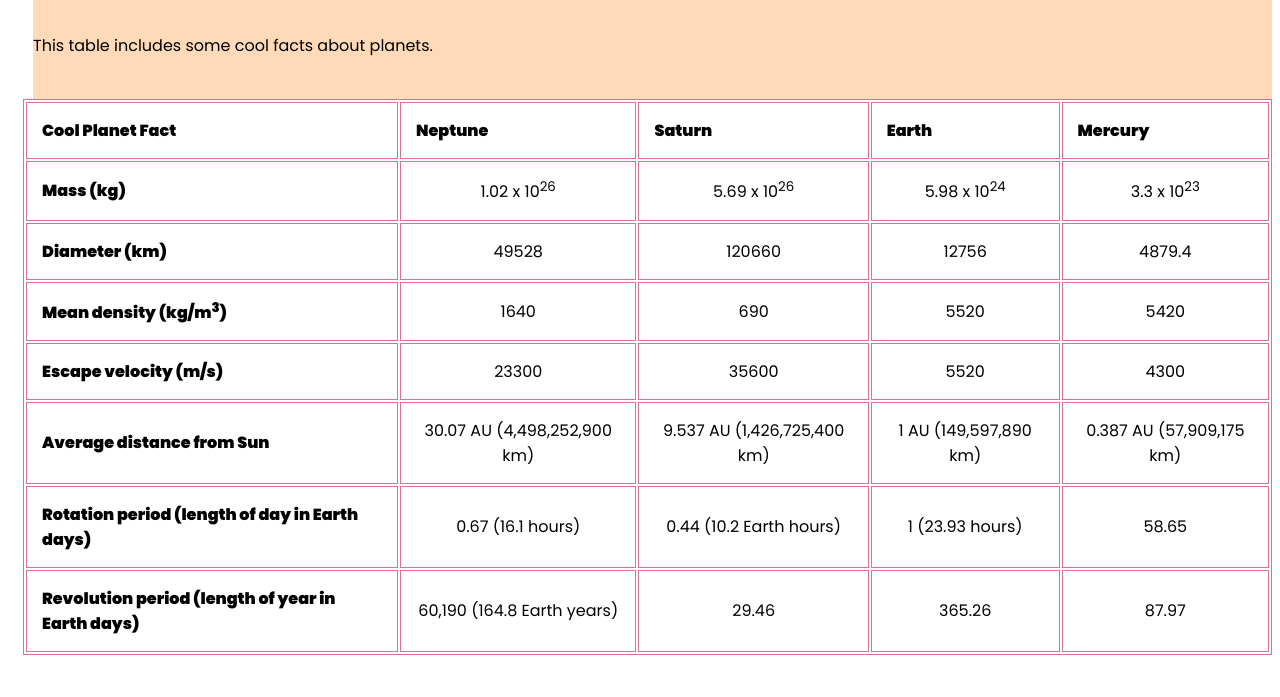
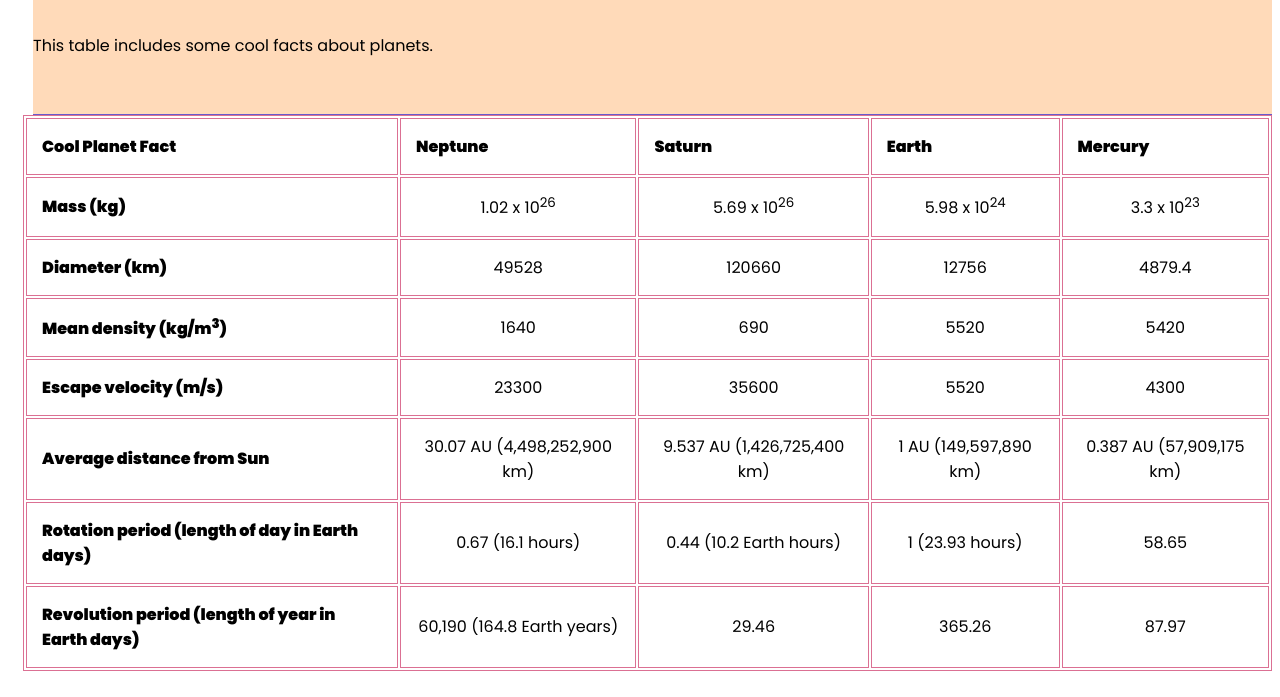
Before and after one commit to bridgetghapner/lab-5, a plain HTML site: page index.html in a window 1280 px wide. Shown: the part 103-800 px from the top of the page. Drawn offline with Linux system fonts and the light colour scheme.

Commit message:
small style updates

```diff
--- a/css/style.css
+++ b/css/style.css
@@ -12,7 +12,8 @@ p {
 header {
 	margin-left: 25px;
 	background-color: peachpuff;
-	padding-bottom: 25px;
+	padding-bottom: 40px;
+	border-bottom: 1px solid slateblue;
 }
 
 table {
```
